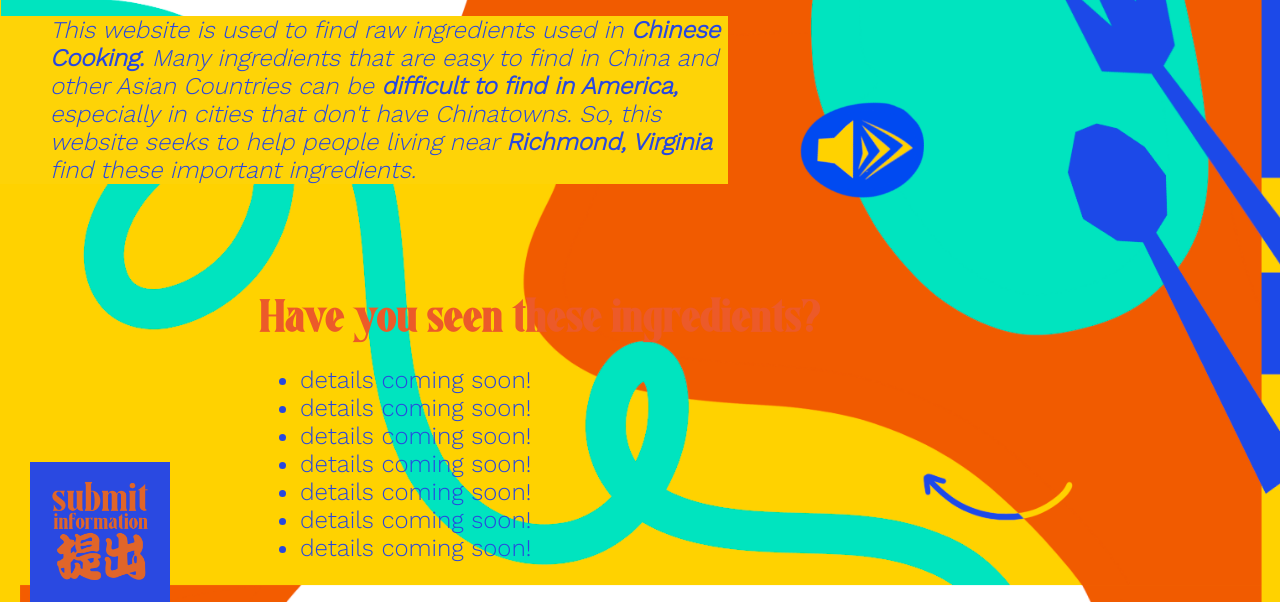
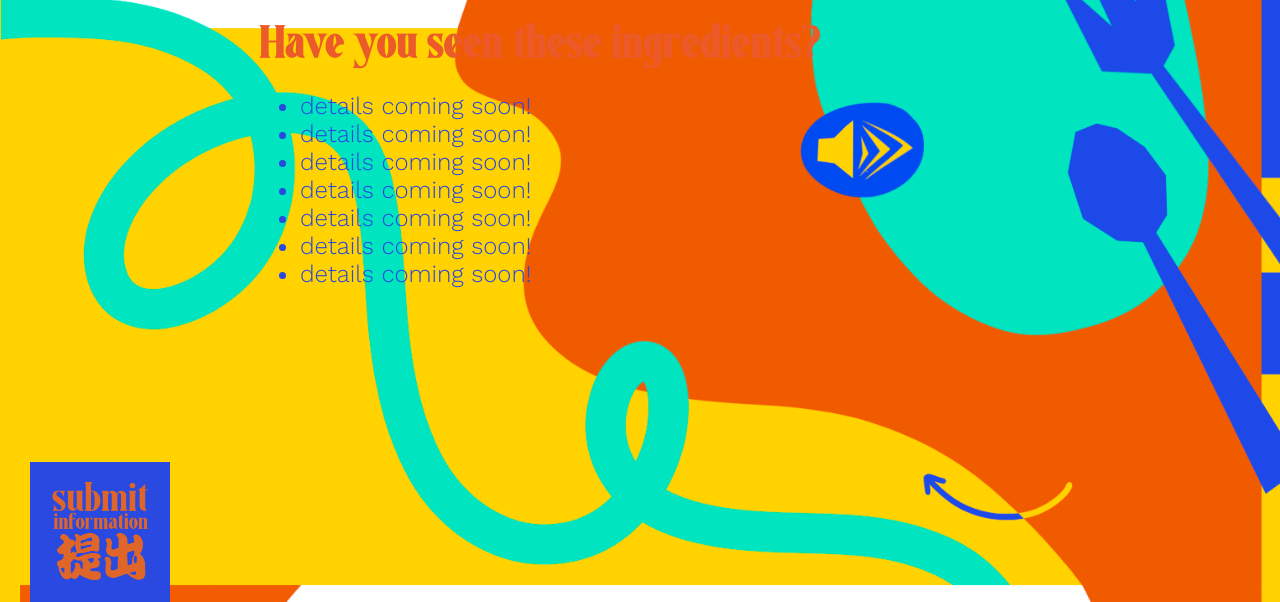
Before and after one commit to kariestewart/lilly, a plain HTML site: page index.html in a window 1280 px wide. Shown: the part 762-1364 px from the top of the page. Drawn offline with Linux system fonts and the light colour scheme.

Commit message:
Update index-style.css

```diff
--- a/css/index-style.css
+++ b/css/index-style.css
@@ -93,13 +93,13 @@ body {
     font-size: 1em;
     margin: 0; /* Remove default body margin */
     padding: 0; /* Remove default body padding */
-    body {
-    margin: 0 auto; /* Set left and right margins to auto */
+
+
     display: flex; /* Use flexbox */
     justify-content: center; /* Center horizontally */
     align-items: center; /* Center vertically */
     height: 100vh; /* Full height of viewport */
-}
+
 }
 
 }
```
